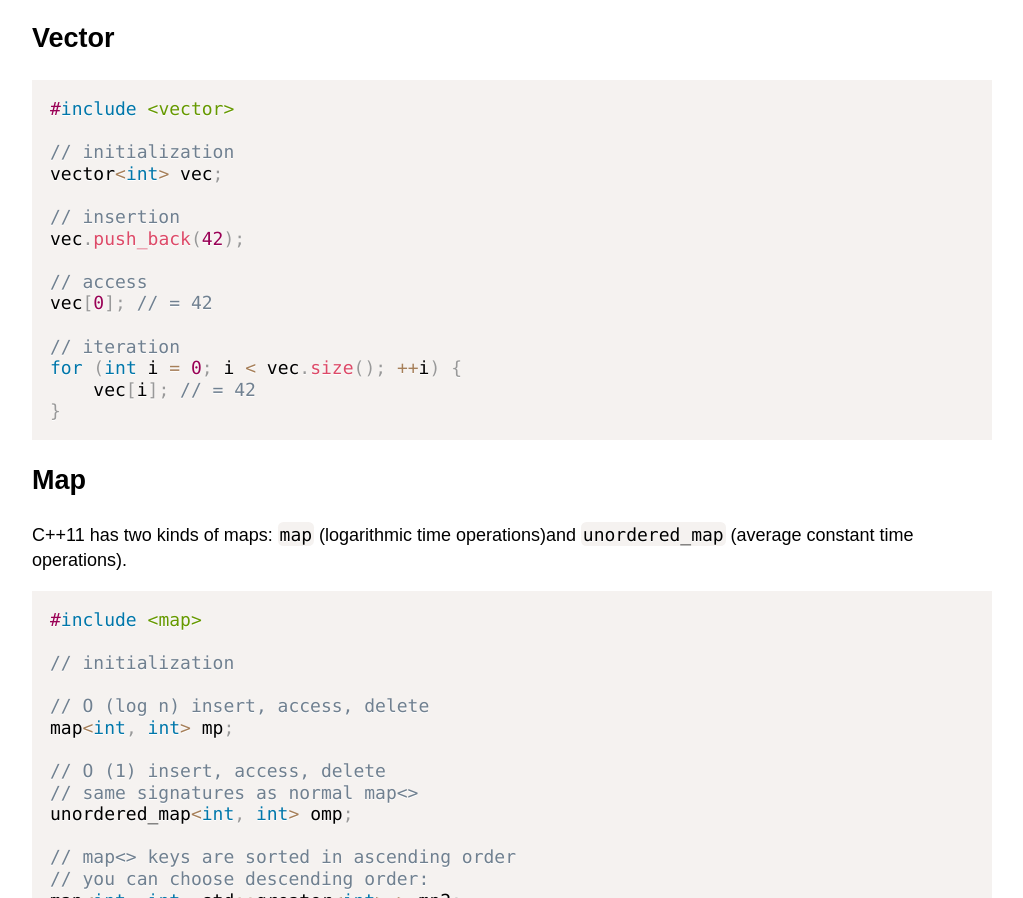
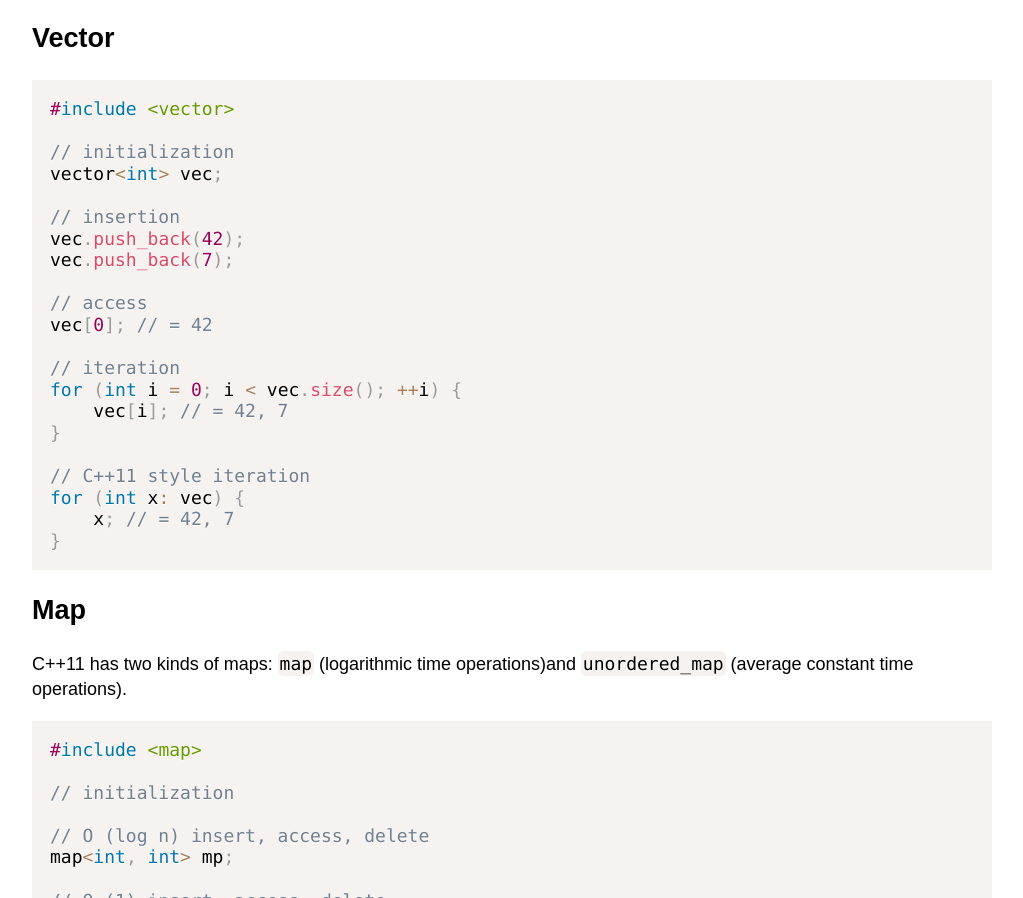
Before and after one commit to polybuildr/code-quickref, a website: page public/cpp.html in a window 1280 px wide. Shown: the part 1273-2171 px from the top of the page, without its empty margins (128-1151 px from the left). Drawn offline with Linux system fonts and the light colour scheme.

Commit message:
Improve section on vectors

```diff
--- a/public/cpp.html
+++ b/public/cpp.html
@@ -61,13 +61,19 @@ vector&lt;int&gt; vec;
 
 // insertion
 vec.push_back(42);
+vec.push_back(7);
 
 // access
 vec[0]; // = 42
 
 // iteration
 for (int i = 0; i &lt; vec.size(); ++i) {
-    vec[i]; // = 42
+    vec[i]; // = 42, 7
+}
+
+// C++11 style iteration
+for (int x: vec) {
+    x; // = 42, 7
 }
 </code></pre>
 <h2 id="map">Map</h2>
```
Also changed, not shown: pages/cpp.md (+7 -1 lines).
